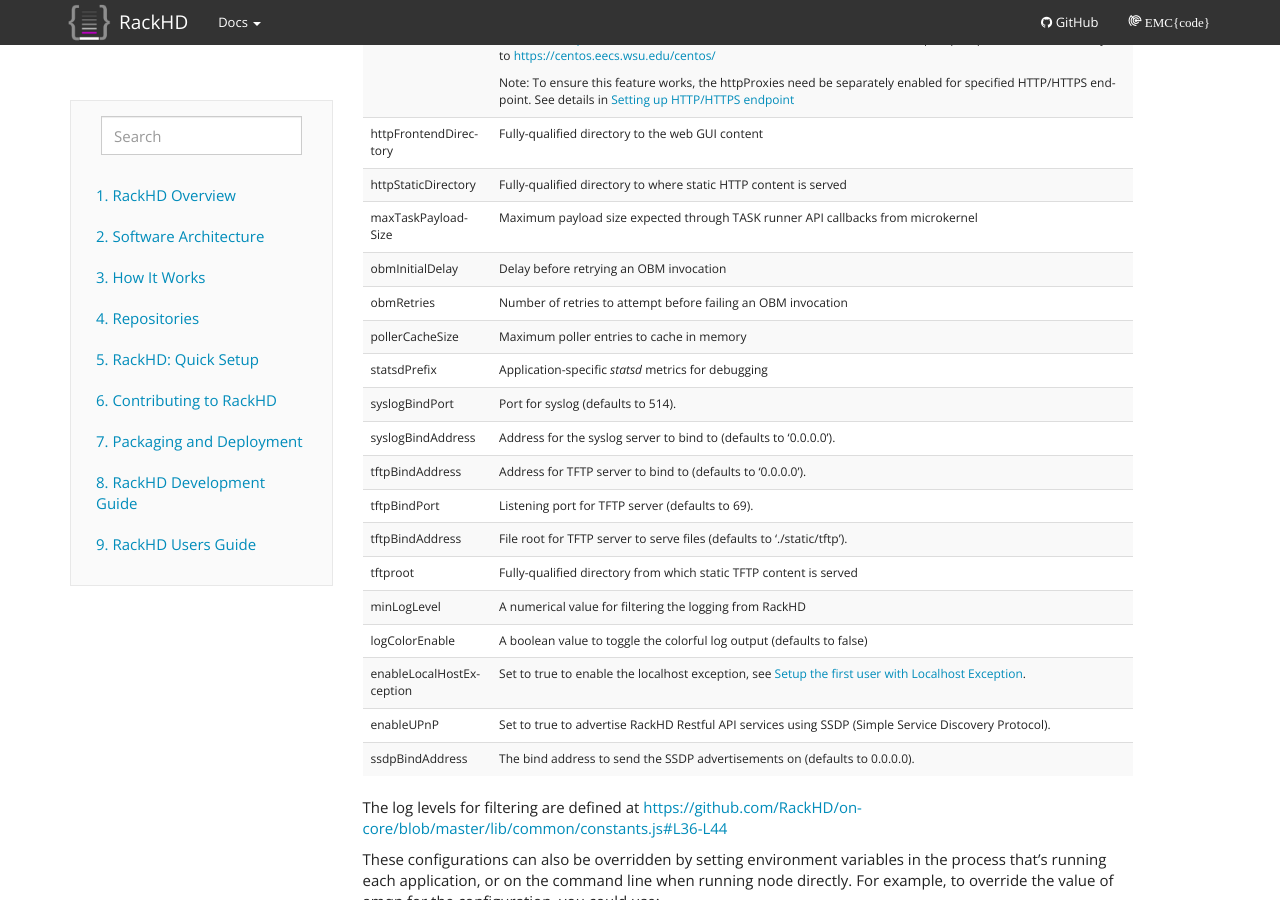
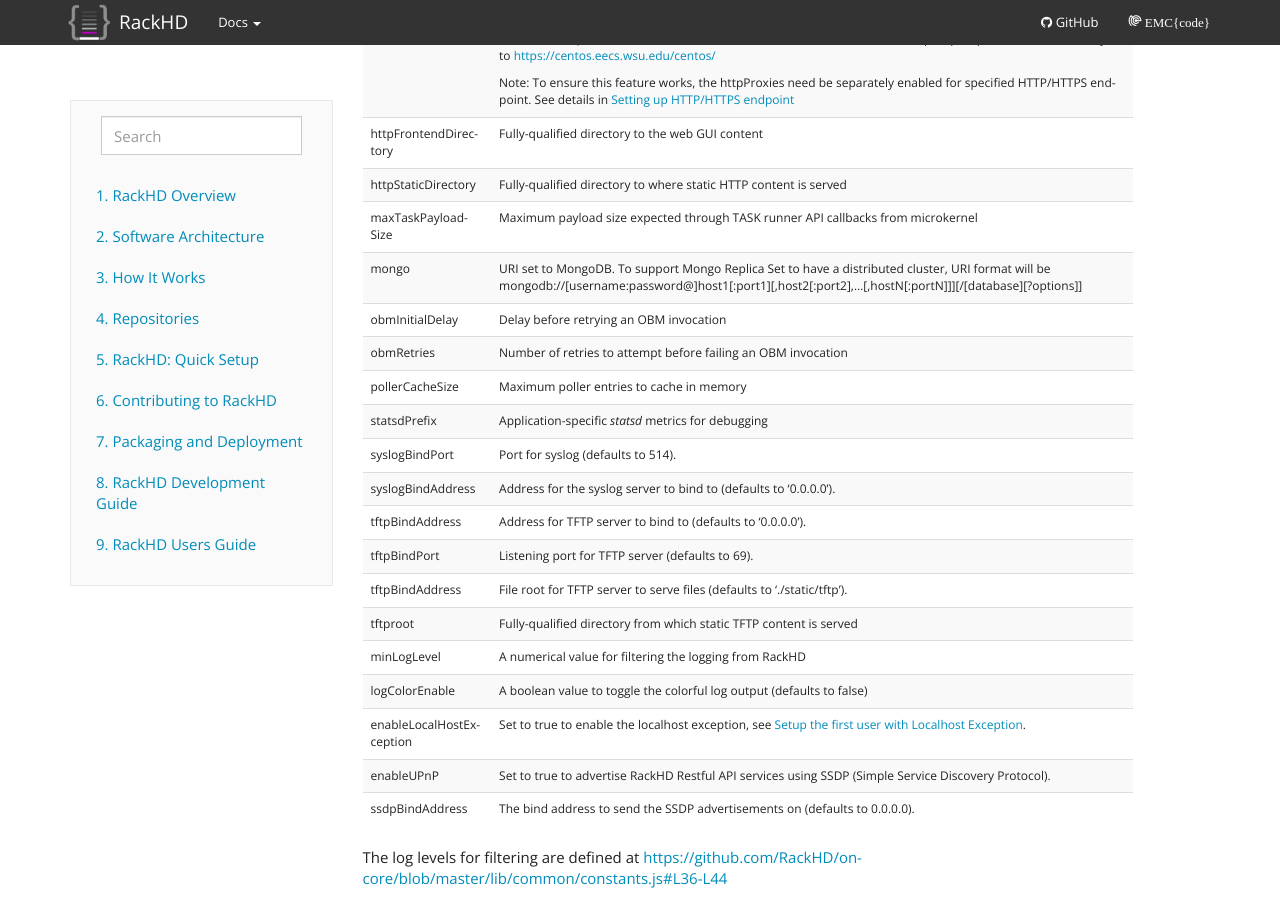
Before and after one commit to RackHD/docs, a Sphinx documentation site: the page built from docs/rackhd/configuration.rst, in a window 1280 px wide and 900 px high, scrolled down 2090 px. Built offline with Sphinx 7.4.7, drawn with Linux system fonts in a browser that asks for light colours.

Commit message:
Doc changes for replica set

```diff
--- a/docs/rackhd/configuration.rst
+++ b/docs/rackhd/configuration.rst
@@ -123,6 +123,8 @@ The following table describes the configuration parameters in config.json:
       - Fully-qualified directory to where static HTTP content is served
     * - maxTaskPayloadSize
       - Maximum payload size expected through TASK runner API callbacks from microkernel
+    * - mongo
+      - URI set to MongoDB. To support Mongo Replica Set to have a distributed cluster, URI format will be  mongodb://[username:password@]host1[:port1][,host2[:port2],...[,hostN[:portN]]][/[database][?options]]
     * - obmInitialDelay
       - Delay before retrying an OBM invocation
     * - obmRetries
```
